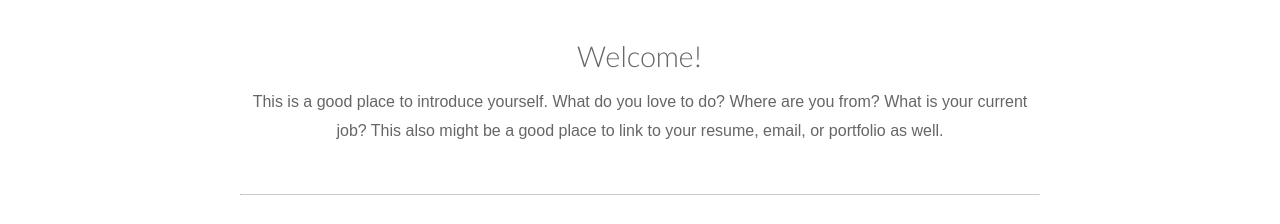
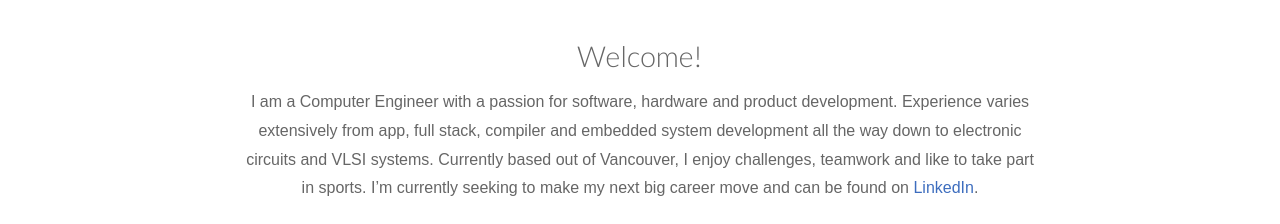
Before and after one commit to ashrles/ashrles.github.io, a plain HTML site: page index.html in a window 1280 px wide. Shown: the part 722-946 px from the top of the page. Drawn offline with Linux system fonts and the light colour scheme.

Commit message:
Updated title and introduction

```diff
--- a/index.html
+++ b/index.html
@@ -2,7 +2,7 @@
 <html lang="en">
 <head>
 	<meta charset="utf-8" />
-	<title>Responsive Resume</title>
+	<title>Ashley Lesperance</title>
 	<meta name="viewport" content="width=device-width, initial-scale=1.0"/>
 	<!--Custom fonts. To improve load times, remove this and update the h1 styling in style.css-->
 	<link href='http://fonts.googleapis.com/css?family=Lato:300,700' rel='stylesheet' type='text/css'>
@@ -30,8 +30,9 @@
 		<section class="center">
 			<h1>Welcome!</h1>
 			<p>
-				This is a good place to introduce yourself. What do you love to do? Where are you from? What is your current job?
-				This also might be a good place to link to your resume, email, or portfolio as well.
+I am a Computer Engineer with a passion for software, hardware and product development. Experience varies extensively from app, full stack, compiler and embedded system development all the way down to electronic circuits and VLSI systems. Currently based out of Vancouver, I enjoy challenges, teamwork and like to take part in sports. I’m currently seeking to make my next big career move and can be found on <a href=" https://ca.linkedin.com/in/arlesperance
+">LinkedIn</a>.
+
 			</p>
 		</section>
 
```
